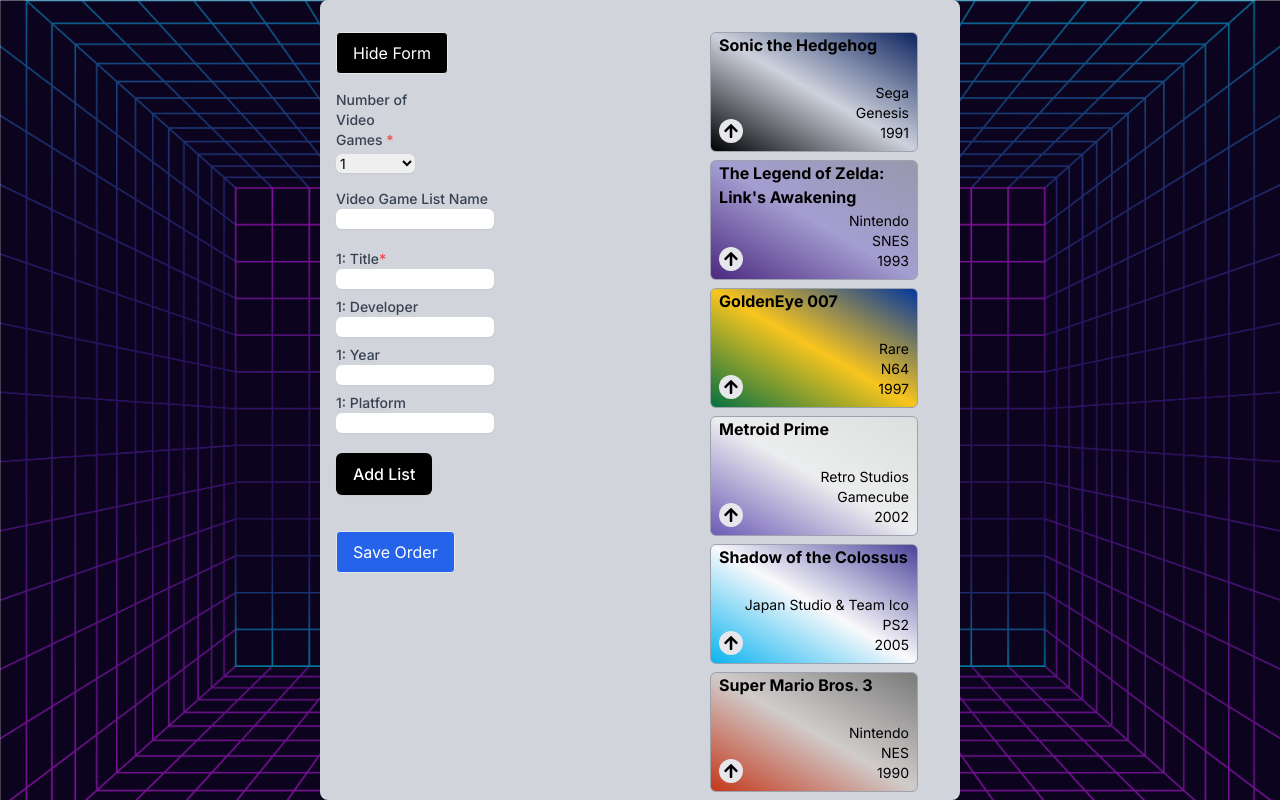
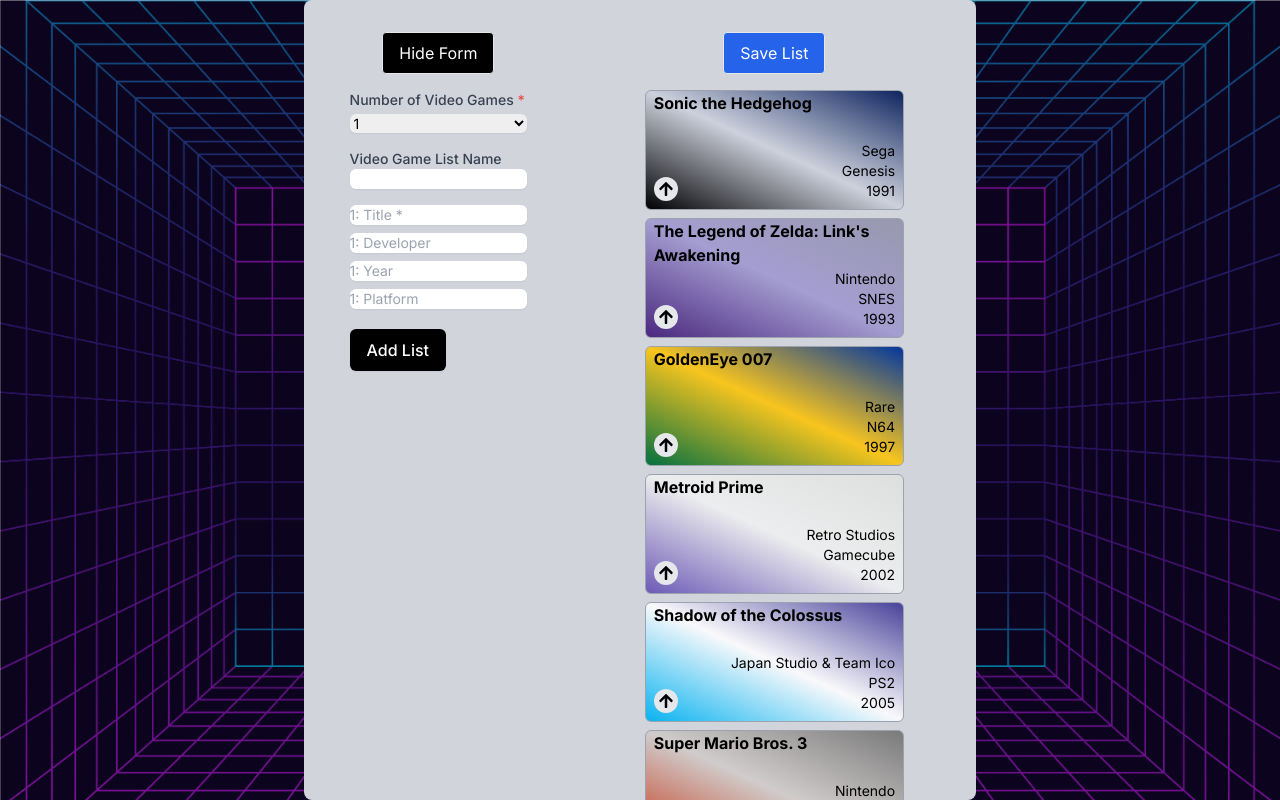
Before and after one commit to AM-TEK/vgranker, a Next.js app: page / in a window 1280 px wide. Both pictures are taken after a click on the button "Show Form". Built offline with nearby package versions, Linux system fonts and the light colour scheme.

Commit message:
adjust form and button styles

```diff
--- a/components/VideoGameForm.js
+++ b/components/VideoGameForm.js
@@ -32,6 +32,7 @@ const VideoGameForm = ({ videoGames, onFormSubmit }) => {
         index={index}
         formData={formData}
         handleChange={handleChange}
+
       />
     ));
   };
@@ -85,17 +86,19 @@ const VideoGameForm = ({ videoGames, onFormSubmit }) => {
   return (
     <form onSubmit={handleSubmit} className="max-w-md mx-auto">
       {listName &&
-        <div className='mb-4 text-center'>
+        <div className="mb-4 text-center">
           <h2 className="mt-4 text-xl font-semibold">
             {listName}
           </h2>
         </div>
       }
+
       <div className="mb-4">
-        <div className='w-1/4'>
+        <div className="w-full mx-auto">
           <label htmlFor="numVideoGames" className="block text-sm font-medium text-gray-700">
             Number of Video Games <span className="text-red-500">*</span>
           </label>
+
           <select
             id="numVideoGames"
             name="numVideoGames"
@@ -109,10 +112,12 @@ const VideoGameForm = ({ videoGames, onFormSubmit }) => {
               </option>
             ))}
           </select>
+
         </div>
       </div>
-      <div className='mb-5'>
-        <div className='w-1/2'>
+
+      <div className="mb-4">
+        <div className="w-full mx-auto">
           <label htmlFor="listName" className="block text-sm font-medium text-gray-700">
             Video Game List Name
           </label>
--- a/components/VideoGameInputs.js
+++ b/components/VideoGameInputs.js
@@ -3,54 +3,46 @@ import React from 'react';
 const VideoGameInputs = ({ index, formData, handleChange }) => {
   return (
     <div className='mb-5'>
-      <div className='w-1/2'>
-        <label htmlFor={`title${index}`} className="block text-sm font-medium text-gray-700">
-          {index + 1}: Title<span className="text-red-500">*</span>
-        </label>
+      <div className="w-full mx-auto">
         <input
           type="text"
           id={`title${index}`}
           name={`title${index}`}
+          placeholder={`${index + 1}: Title *`}
           value={formData[`title${index}`] || ''}
           onChange={handleChange}
           required
           className="block w-full mb-2 border-gray-300 rounded-md shadow-sm focus:ring-indigo-500 focus:border-indigo-500 sm:text-sm"
         />
       </div>
-      <div className='w-1/2'>
-        <label htmlFor={`developer${index}`} className="block text-sm font-medium text-gray-700">
-          {index + 1}: Developer
-        </label>
+      <div className="w-full mx-auto">
         <input
           type="text"
           id={`developer${index}`}
           name={`developer${index}`}
+          placeholder={`${index + 1}: Developer`}
           value={formData[`developer${index}`] || ''}
           onChange={handleChange}
           className="block w-full mb-2 border-gray-300 rounded-md shadow-sm focus:ring-indigo-500 focus:border-indigo-500 sm:text-sm"
         />
       </div>
-      <div className='w-1/2'>
-        <label htmlFor={`year${index}`} className="block text-sm font-medium text-gray-700">
-          {index + 1}: Year
-        </label>
+      <div className="w-full mx-auto">
         <input
           type="text"
           id={`year${index}`}
           name={`year${index}`}
+          placeholder={`${index + 1}: Year`}
           value={formData[`year${index}`] || ''}
           onChange={handleChange}
           className="block w-full mb-2 border-gray-300 rounded-md shadow-sm focus:ring-indigo-500 focus:border-indigo-500 sm:text-sm"
         />
       </div>
-      <div className='w-1/2'>
-        <label htmlFor={`platform${index}`} className="block text-sm font-medium text-gray-700">
-          {index + 1}: Platform
-        </label>
+      <div className="w-full mx-auto">
         <input
           type="text"
           id={`platform${index}`}
           name={`platform${index}`}
+          placeholder={`${index + 1}: Platform`}
           value={formData[`platform${index}`] || ''}
           onChange={handleChange}
           className="block w-full mb-2 border-gray-300 rounded-md shadow-sm focus:ring-indigo-500 focus:border-indigo-500 sm:text-sm"
--- a/components/VideoGameList.js
+++ b/components/VideoGameList.js
@@ -101,8 +101,8 @@ const VideoGameList = () => {
 
   return (
     <div className="flex justify-center">
-      <div className="flex flex-col w-1/2 max-h-screen py-4 overflow-y-auto bg-gray-300 rounded-lg lg:flex-row">
-        <div className="w-full p-4 lg:w-4/5">
+      <div className="flex flex-col w-full max-w-2xl max-h-screen py-4 overflow-y-auto bg-gray-300 rounded-lg lg:flex-row">
+        <div className="w-full p-4 lg:w-2/5">
           {listName && (
             <div className='mb-4 text-center'>
               <h2 className="mt-4 text-xl font-semibold">
@@ -110,26 +110,38 @@ const VideoGameList = () => {
               </h2>
             </div>
           )}
+
+          <div className="flex justify-center mb-4">
             <button
               onClick={toggleFormVisibility}
-            className="px-4 py-2 mb-4 text-white bg-black border rounded hover:bg-gray-600"
+              className="px-4 py-2 text-white bg-black border rounded hover:bg-gray-600"
             >
               {isFormVisible ? 'Hide Form' : 'Show Form'}
             </button>
+
+          </div>
+
           {isFormVisible && (
+          <div className="flex justify-center">
+            <div className="w-full lg:w-3/4">
               <VideoGameForm
                 videoGames={videoGames}
                 onFormSubmit={handleFormSubmit}
               />
+            </div>
+          </div>
         )}
+
+        </div>
+        <div className="w-full p-4 lg:w-3/5">
+          <div className="flex justify-center mb-4">
             <button
               onClick={saveListOrder}
-            className="px-4 py-2 mt-4 text-white bg-blue-600 border rounded hover:bg-blue-800"
+              className="px-4 py-2 text-white bg-blue-600 border rounded hover:bg-blue-800"
             >
-            Save Order
+              Save List
             </button>
           </div>
-        <div className="w-full p-4 lg:w-2/3">
           <VideoGameCard
             videoGames={videoGames}
             onClick={() => {}}
```
Lines whose indentation alone changed are shown as unchanged.
